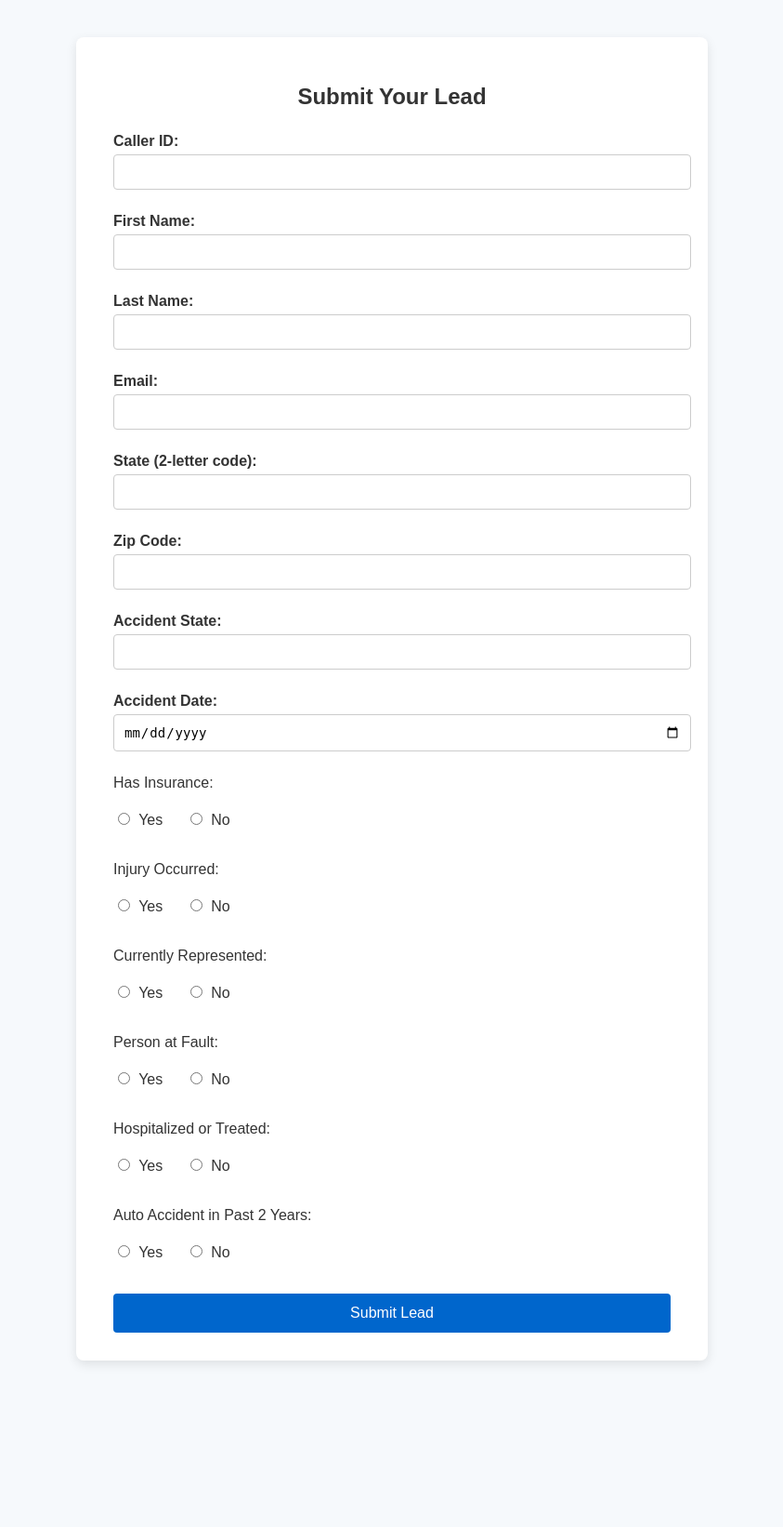
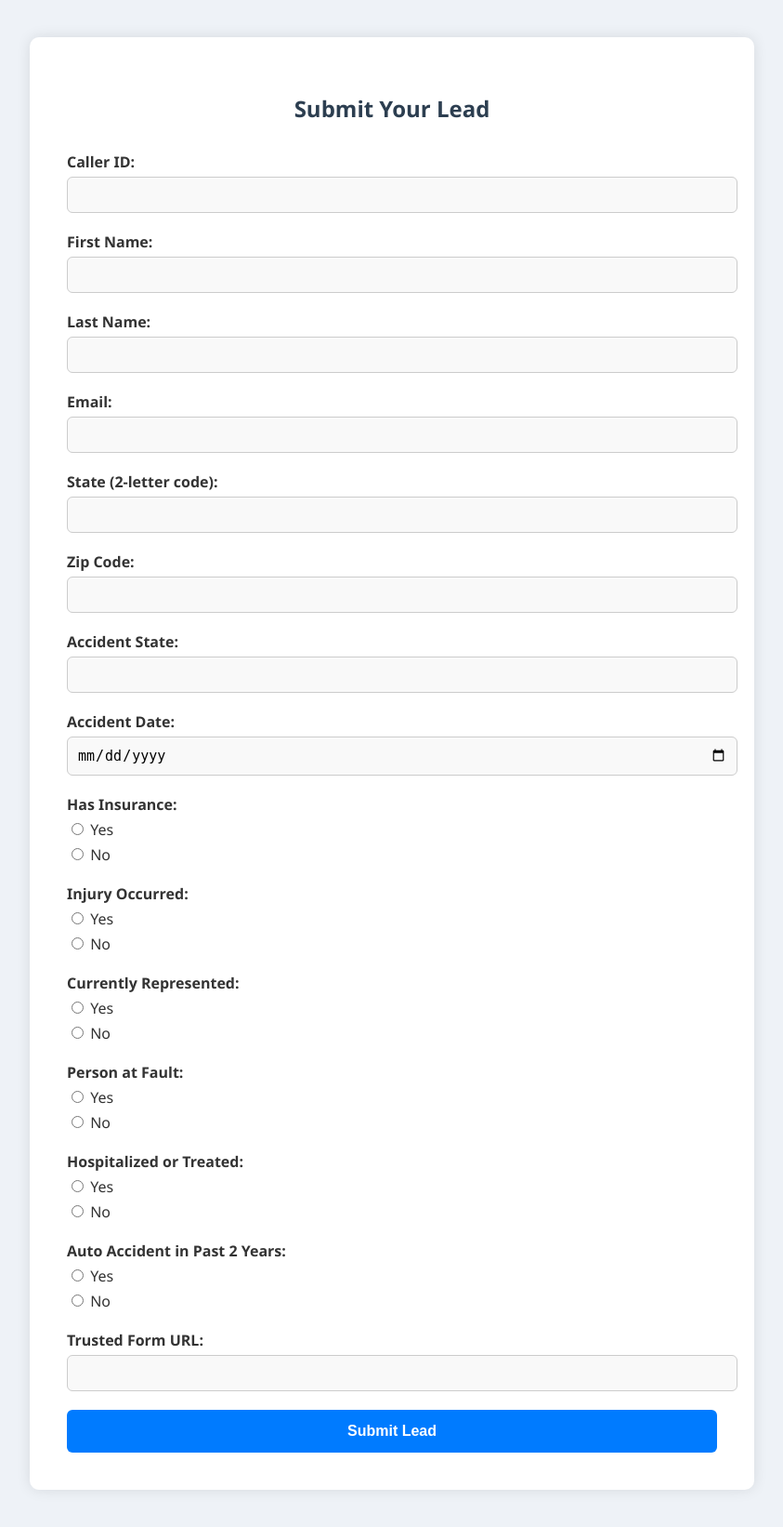
Before and after one commit to hadisatti105/D3posting, a Flask app: page / in a window 1280 px wide. Shown: the whole page at 93% size, without its empty margins (218-1061 px from the left). Before the commit the page ends 1467 px from the top, so only its background shows below. Run offline with Flask 3, Linux system fonts and the light colour scheme.

Commit message:
Final lead form with hardcoded values and yes/no radio buttons

```diff
--- a/templates/lead_form.html
+++ b/templates/lead_form.html
@@ -2,78 +2,82 @@
 <html lang="en">
 <head>
     <meta charset="UTF-8">
+    <meta name="viewport" content="width=device-width, initial-scale=1.0">
     <title>Submit Your Lead</title>
     <style>
         body {
-            font-family: Arial, sans-serif;
-            background-color: #f6f9fc;
+            background: #eef2f7;
+            font-family: 'Segoe UI', Tahoma, Geneva, Verdana, sans-serif;
             margin: 0;
-            padding: 0;
+            padding: 40px 10px;
         }
 
         .container {
-            max-width: 600px;
-            background-color: #ffffff;
-            margin: 40px auto;
-            padding: 30px 40px;
-            border-radius: 8px;
-            box-shadow: 0 4px 12px rgba(0,0,0,0.1);
+            max-width: 700px;
+            margin: 0 auto;
+            background: white;
+            padding: 40px;
+            border-radius: 10px;
+            box-shadow: 0 0 15px rgba(0, 0, 0, 0.1);
         }
 
         h2 {
             text-align: center;
-            color: #333;
-            margin-bottom: 25px;
+            color: #2c3e50;
+            margin-bottom: 30px;
         }
 
         label {
             font-weight: bold;
             display: block;
-            margin-top: 15px;
             margin-bottom: 5px;
             color: #333;
         }
 
         input[type="text"],
         input[type="email"],
+        input[type="tel"],
         input[type="date"],
         select {
             width: 100%;
             padding: 10px;
-            font-size: 14px;
-            margin-bottom: 10px;
+            margin-bottom: 20px;
             border: 1px solid #ccc;
-            border-radius: 4px;
+            border-radius: 6px;
+            background-color: #f9f9f9;
+            font-size: 15px;
         }
 
         .radio-group {
-            margin-bottom: 15px;
-        }
-
-        .radio-group input {
-            margin-right: 5px;
+            margin-bottom: 20px;
         }
 
         .radio-group label {
             font-weight: normal;
-            margin-right: 20px;
-            display: inline-block;
+            margin-right: 15px;
         }
 
         input[type="submit"] {
-            background-color: #0066cc;
+            background-color: #007BFF;
             color: white;
-            padding: 12px;
+            padding: 14px 20px;
+            border: none;
+            border-radius: 6px;
             font-size: 16px;
+            font-weight: bold;
+            cursor: pointer;
             width: 100%;
-            border: none;
-            border-radius: 4px;
-            cursor: pointer;
-            margin-top: 15px;
+            transition: background-color 0.3s ease;
         }
 
         input[type="submit"]:hover {
-            background-color: #004e99;
+            background-color: #0056b3;
+        }
+
+        @media (max-width: 768px) {
+            .container {
+                padding: 20px;
+            }
         }
     </style>
 </head>
@@ -104,47 +108,51 @@
         <input type="text" name="zip" required>
 
         <label>Accident State:</label>
-        <input type="text" name="accident_state" maxlength="2">
+        <input type="text" name="accident_state">
 
         <label>Accident Date:</label>
         <input type="date" name="accident_date">
 
-        <!-- Yes/No Questions -->
+        <!-- YES/NO RADIO BUTTONS -->
+
+        <label>Has Insurance:</label>
         <div class="radio-group">
-            <label>Has Insurance:</label><br>
             <label><input type="radio" name="has_insurance" value="yes" required> Yes</label>
             <label><input type="radio" name="has_insurance" value="no"> No</label>
         </div>
 
+        <label>Injury Occurred:</label>
         <div class="radio-group">
-            <label>Injury Occurred:</label><br>
             <label><input type="radio" name="injury_occured" value="yes" required> Yes</label>
             <label><input type="radio" name="injury_occured" value="no"> No</label>
         </div>
 
+        <label>Currently Represented:</label>
         <div class="radio-group">
-            <label>Currently Represented:</label><br>
             <label><input type="radio" name="currently_represented" value="yes" required> Yes</label>
             <label><input type="radio" name="currently_represented" value="no"> No</label>
         </div>
 
+        <label>Person at Fault:</label>
         <div class="radio-group">
-            <label>Person at Fault:</label><br>
             <label><input type="radio" name="person_at_fault" value="yes" required> Yes</label>
             <label><input type="radio" name="person_at_fault" value="no"> No</label>
         </div>
 
+        <label>Hospitalized or Treated:</label>
         <div class="radio-group">
-            <label>Hospitalized or Treated:</label><br>
             <label><input type="radio" name="hospitalized_or_treated" value="yes" required> Yes</label>
             <label><input type="radio" name="hospitalized_or_treated" value="no"> No</label>
         </div>
 
+        <label>Auto Accident in Past 2 Years:</label>
         <div class="radio-group">
-            <label>Auto Accident in Past 2 Years:</label><br>
             <label><input type="radio" name="auto_accident_in_past_2_years" value="yes" required> Yes</label>
             <label><input type="radio" name="auto_accident_in_past_2_years" value="no"> No</label>
         </div>
+
+        <label>Trusted Form URL:</label>
+        <input type="text" name="trusted_form_cert_url">
 
         <input type="submit" value="Submit Lead">
     </form>
```
